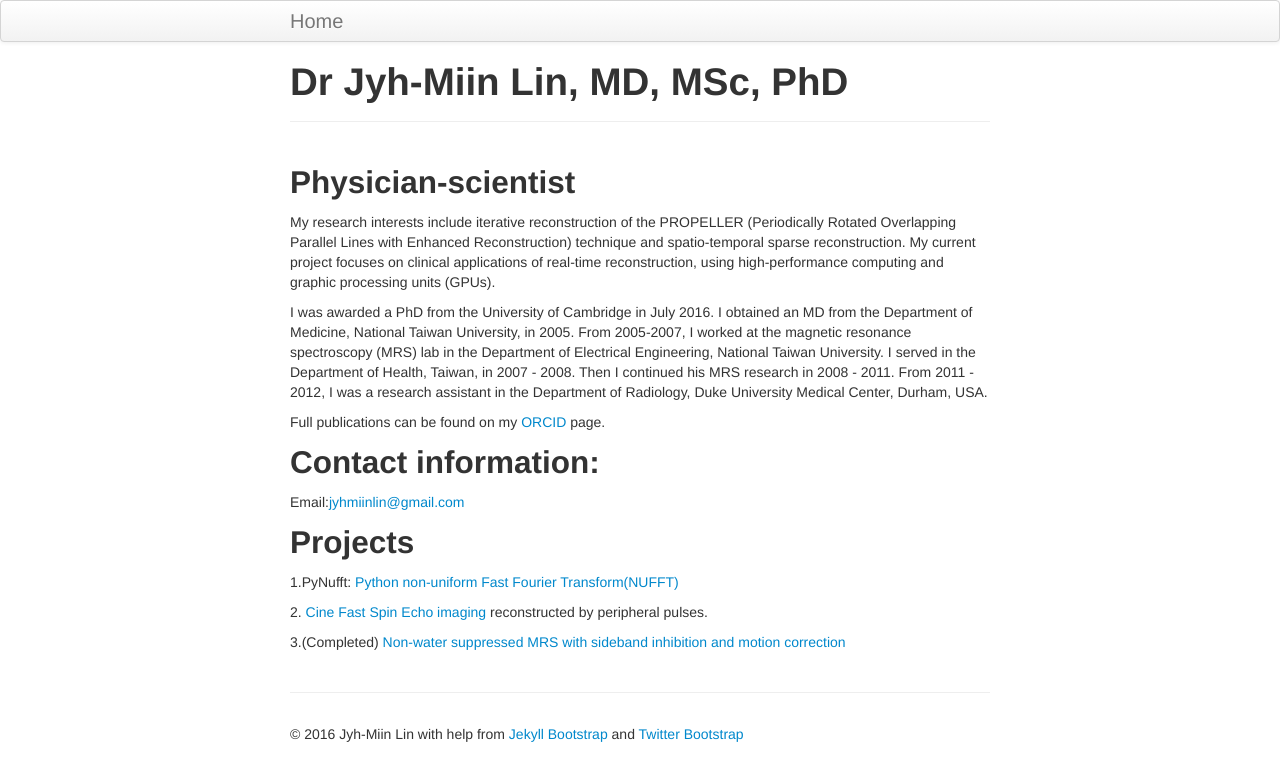
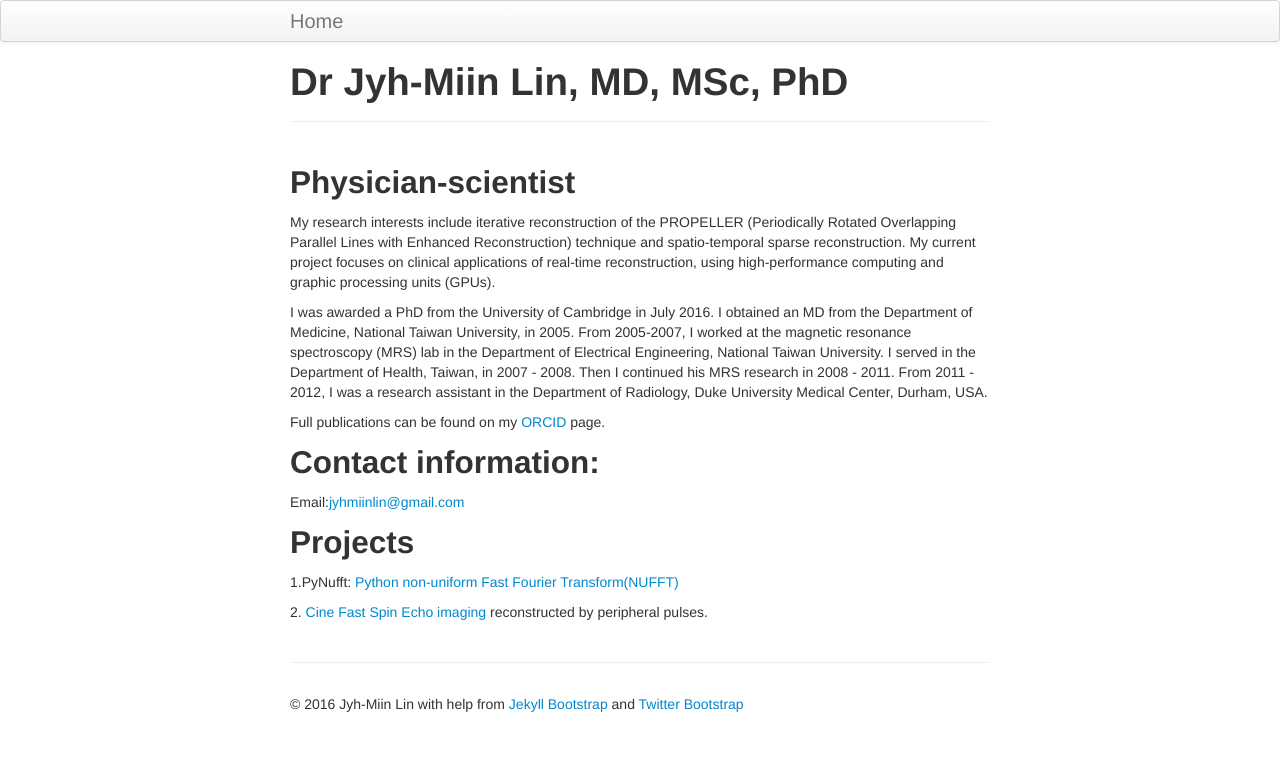
Before and after one commit to jyhmiinlin/jyhmiinlin.github.io, a Jekyll site: the page built from index.md, in a window 1280 px wide. Shown: the top 781 px of the page. Built offline with Jekyll 4.4.1, drawn with Linux system fonts in a browser that asks for light colours.

Commit message:
fixed link

```diff
--- a/index.md
+++ b/index.md
@@ -17,8 +17,6 @@
 
 ## Projects
 
-1.PyNufft: <a href="http://www.github.come/jyhmiinlin/pynufft/">Python non-uniform Fast Fourier Transform(NUFFT)</a>
+1.PyNufft: <a href="https://github.com/jyhmiinlin/pynufft">Python non-uniform Fast Fourier Transform(NUFFT)</a>
 
-2.<a href="http://www.github.come/jyhmiinlin/cineFSE/"> Cine Fast Spin Echo imaging </a> reconstructed by peripheral pulses.
-
-3.(Completed)<a href="https://code.google.com/p/nws-mrs/" > Non-water suppressed MRS with sideband inhibition and motion correction</a>
+2.<a href="https://github.com/jyhmiinlin/cineFSE"> Cine Fast Spin Echo imaging </a> reconstructed by peripheral pulses.
```
